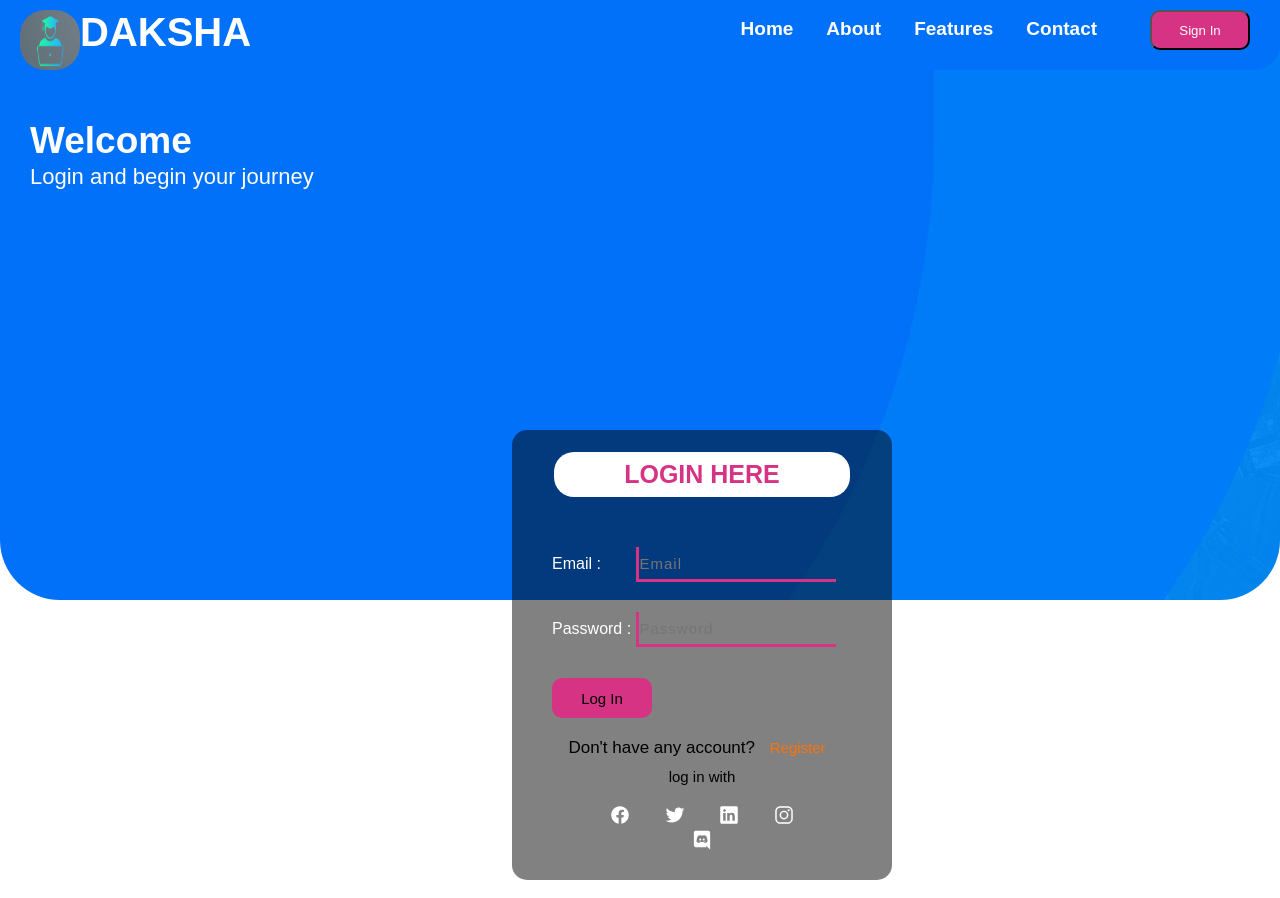
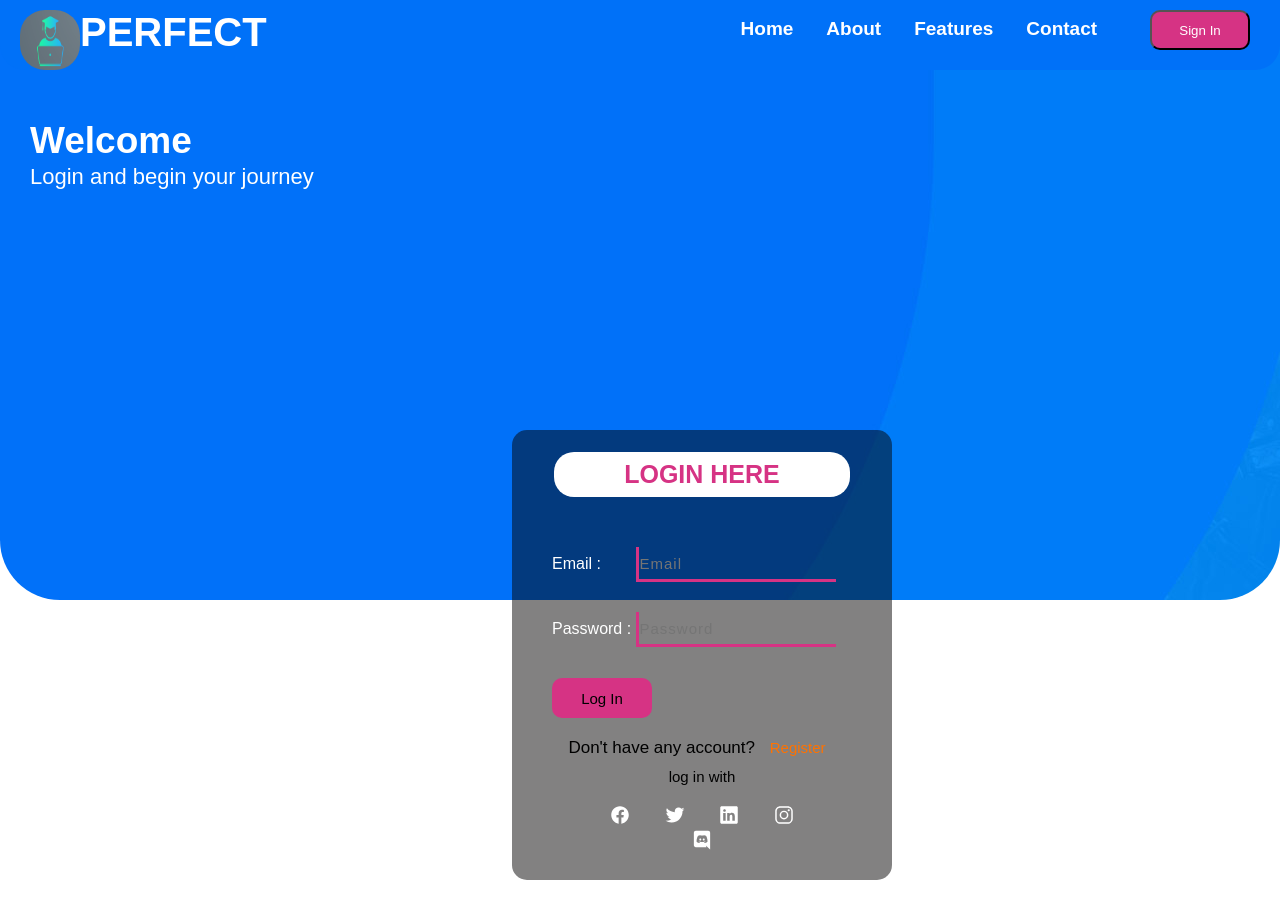
Before and after one commit to Avnish-kumar-01/main-page, a plain HTML site: page login.html in a window 1280 px wide. Shown: the top 898 px of the page. Drawn offline with nearby package versions, Linux system fonts and the light colour scheme.

Commit message:
Update login.html

```diff
--- a/login.html
+++ b/login.html
@@ -13,7 +13,7 @@
         <div class="nav">
             <div class="name">
                 <div class="logo-img"><img src="daksha3.png" alt=""></div>
-                <div class="logo">DAKSHA</div>
+                <div class="logo">PERFECT</div>
             </div>
 
             <div class="nav-links">
```
